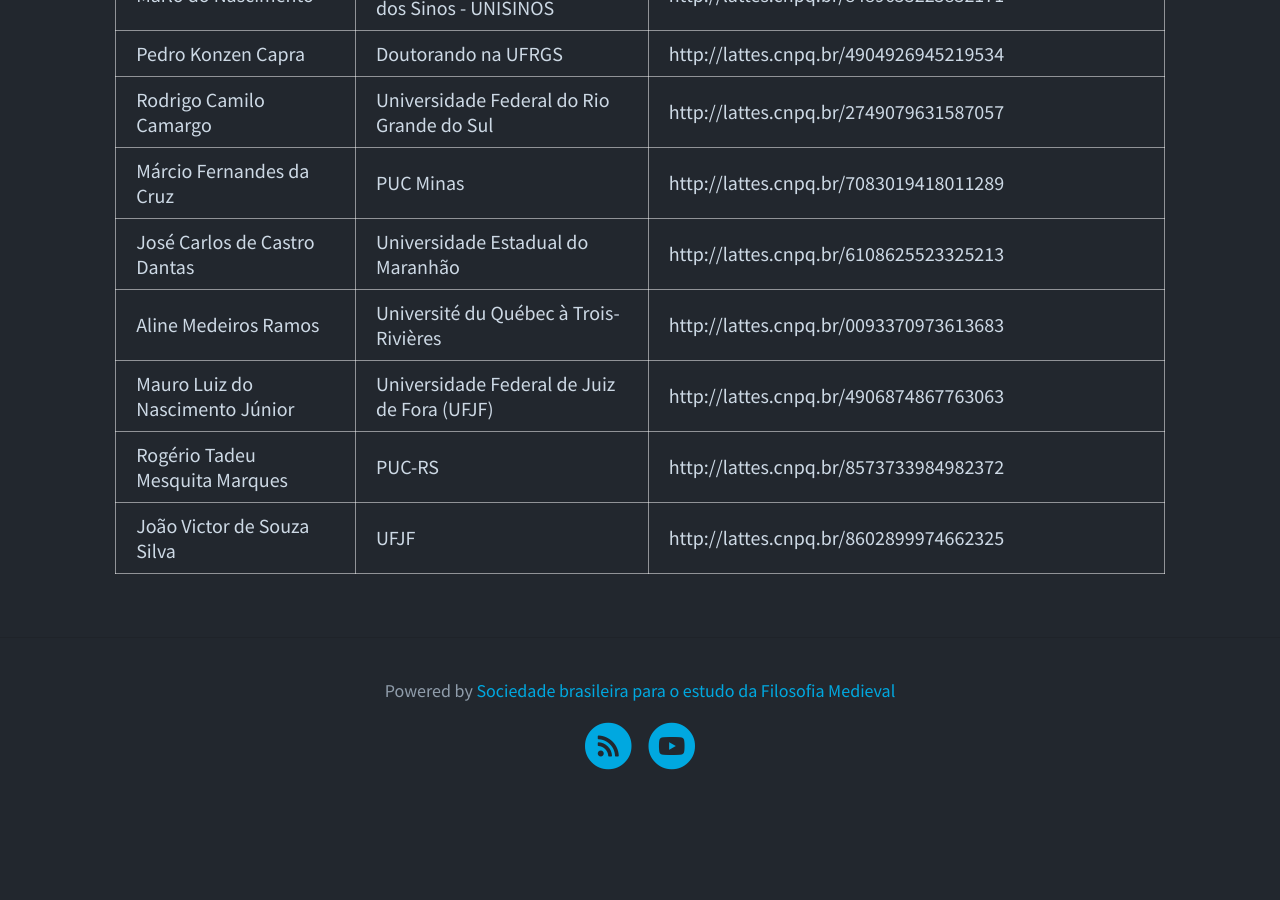
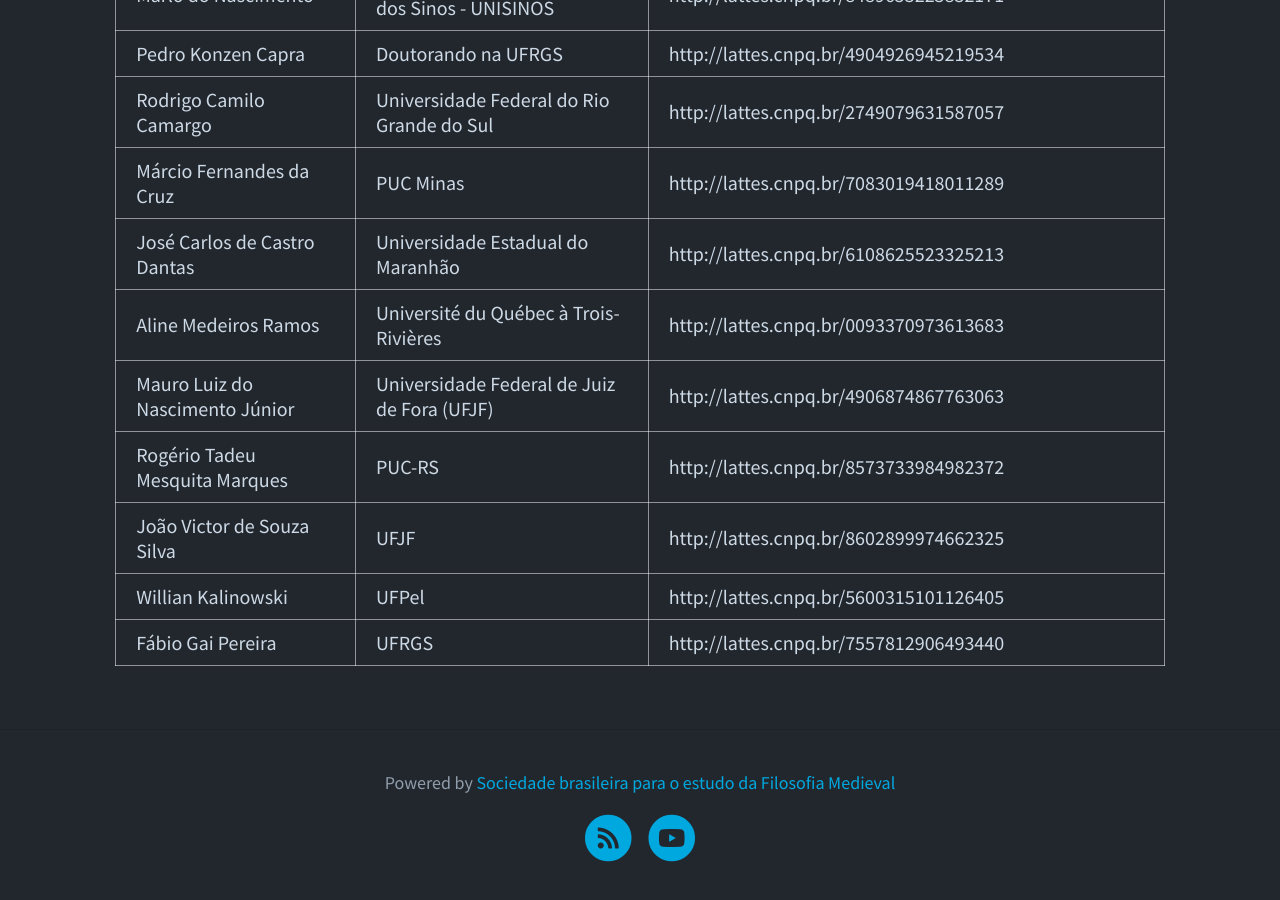
Before and after one commit to nap-o/sbefm, a Jekyll site: the page built from pages/membros.md, in a window 1280 px wide and 900 px high, scrolled down 7147 px. Built offline with Jekyll 4.4.1, drawn with Linux system fonts in a browser that asks for light colours; before the commit the page ends 7955 px from its top, so only the background shows below that.

Commit message:
dois novos socios

```diff
--- a/_data/membros.json
+++ b/_data/membros.json
@@ -934,5 +934,23 @@
             "lattes": "http://lattes.cnpq.br/8602899974662325",
             "instituicao": "UFJF"
         }
+    },
+    {
+        "model": "appsbefm.associado",
+        "pk": 119,
+        "fields": {
+            "first_name": "Willian Kalinowski",
+            "lattes": "http://lattes.cnpq.br/5600315101126405",
+            "instituicao": "UFPel"
+        }
+    },
+    {
+        "model": "appsbefm.associado",
+        "pk": 120,
+        "fields": {
+            "first_name": "Fábio Gai Pereira",
+            "lattes": "http://lattes.cnpq.br/7557812906493440",
+            "instituicao": "UFRGS"
+        }
     }
 ]
```
